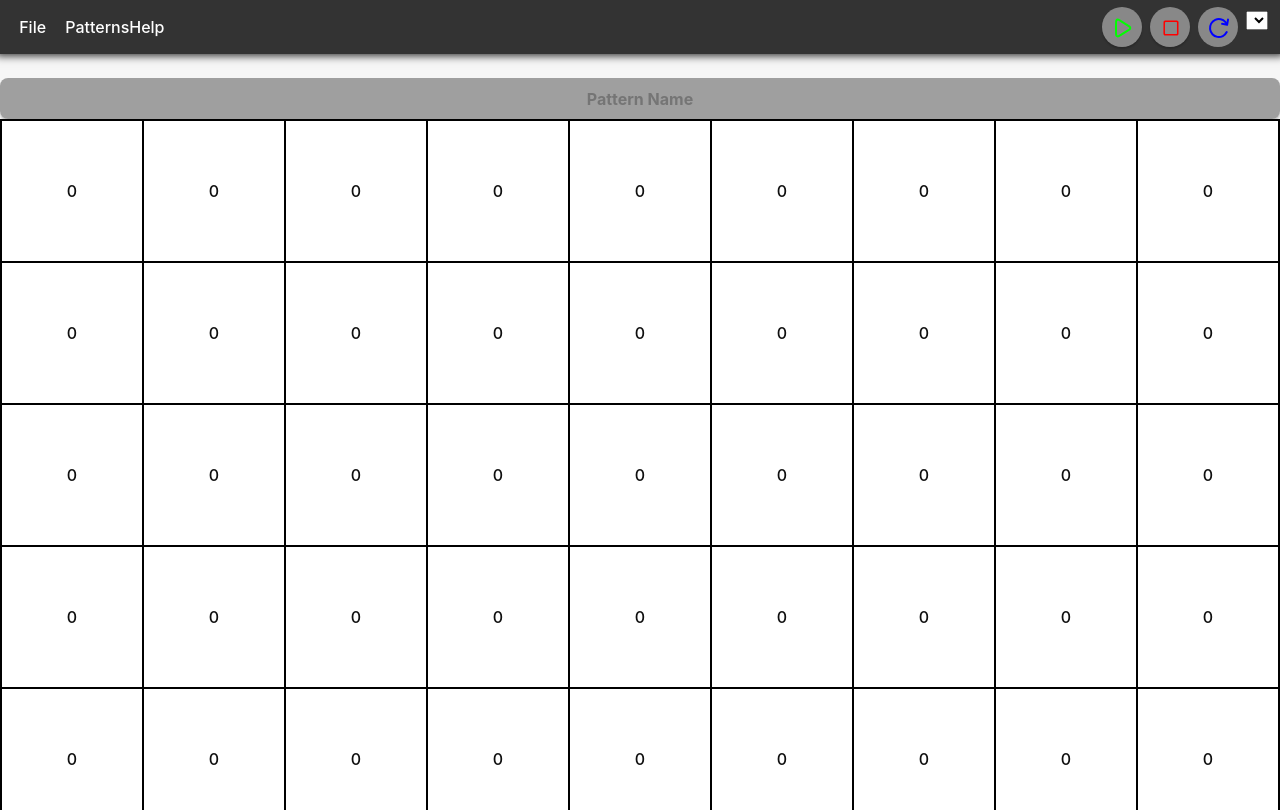
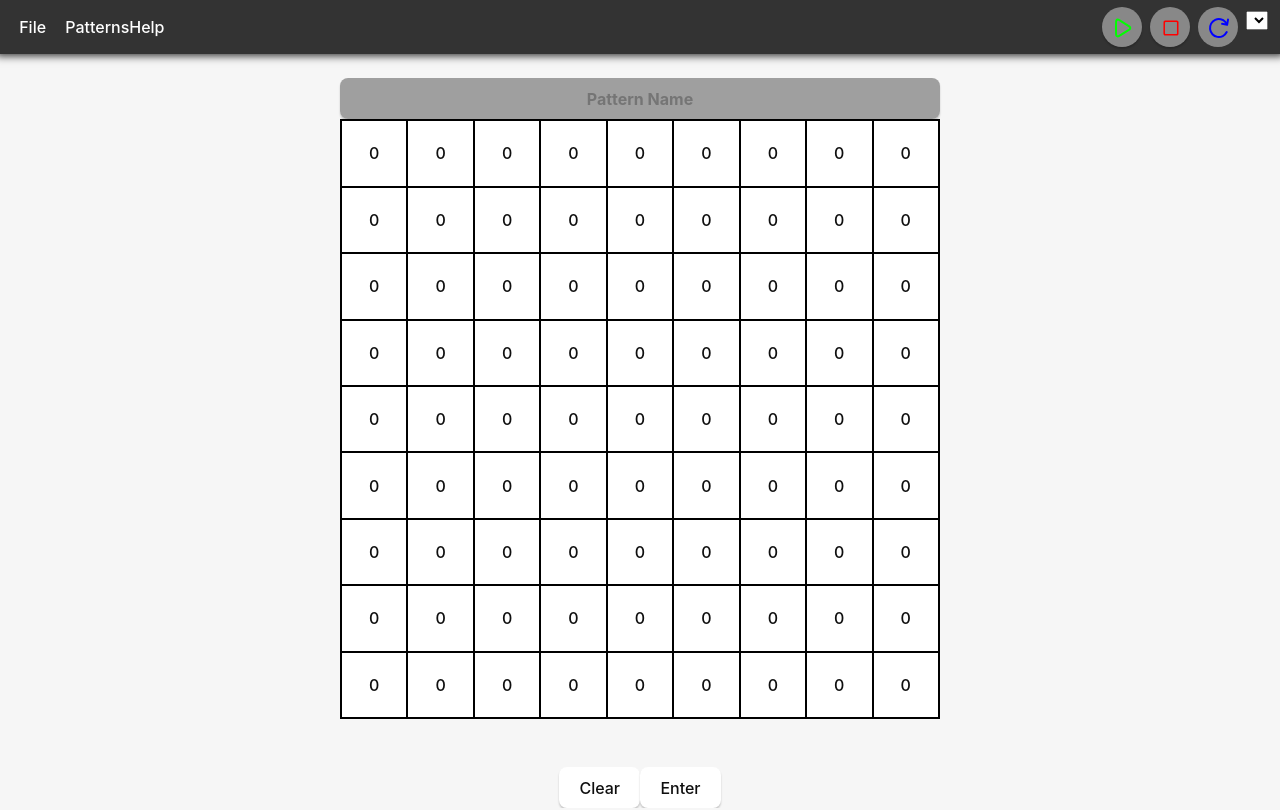
Before and after one commit to samp42/fan-controller, a Vue app: page / in a window 1280 px wide. Shown: the top 810 px of the page. Built offline with nearby package versions, Linux system fonts and the light colour scheme.

Commit message:
fix styling

```diff
--- a/src/App.vue
+++ b/src/App.vue
@@ -7,17 +7,7 @@ import { RouterView } from "vue-router";
   <div class="header">
     <Header />
   </div>
-  <!-- <h2 class="header">PatternName</h2>
-<div style="overflow-x:auto;">
-  <form>
-    <div class="center">
-    <Table></Table>
-    <div class="">
-      <button @click="clear()">Clear</button>
-    </div>
-    </div>
-  </form>
-</div> -->
+
   <div class="app-content">
     <RouterView></RouterView>
   </div>
@@ -38,4 +28,12 @@ import { RouterView } from "vue-router";
   overflow: scroll;
   margin-bottom: 50px;
 }
+
+.center {
+  min-width:600px;
+  margin: auto;
+  width: 40%;
+  text-align: center;
+  box-sizing: border-box;
+}
 </style>
--- a/src/components/Home.vue
+++ b/src/components/Home.vue
@@ -1,16 +1,16 @@
 <script setup lang="ts">
 import Table from "./Table.vue";
 
-const defaultPattern = '';
+const defaultPattern = "";
 </script>
 
 <template>
-    <div style="overflow-x:auto;">
-        <!--<input type="text" placeholder="Pattern Name" />-->
-        <div class="center">
-            <Table class="table" :patternName="defaultPattern"></Table>
-        </div>
+  <div style="overflow-x: auto">
+    <!--<input type="text" placeholder="Pattern Name" />-->
+    <div class="center">
+      <Table class="table" :patternName="defaultPattern"></Table>
     </div>
+  </div>
 </template>
 
 <style>
@@ -18,7 +18,7 @@ const defaultPattern = '';
     min-width: 600px;
     display: flex;
     justify-content: center;
-    align-items: center;
+    align-items: center;home-layout
     width: 100%;
     margin-top: 24px;
 } */
```
